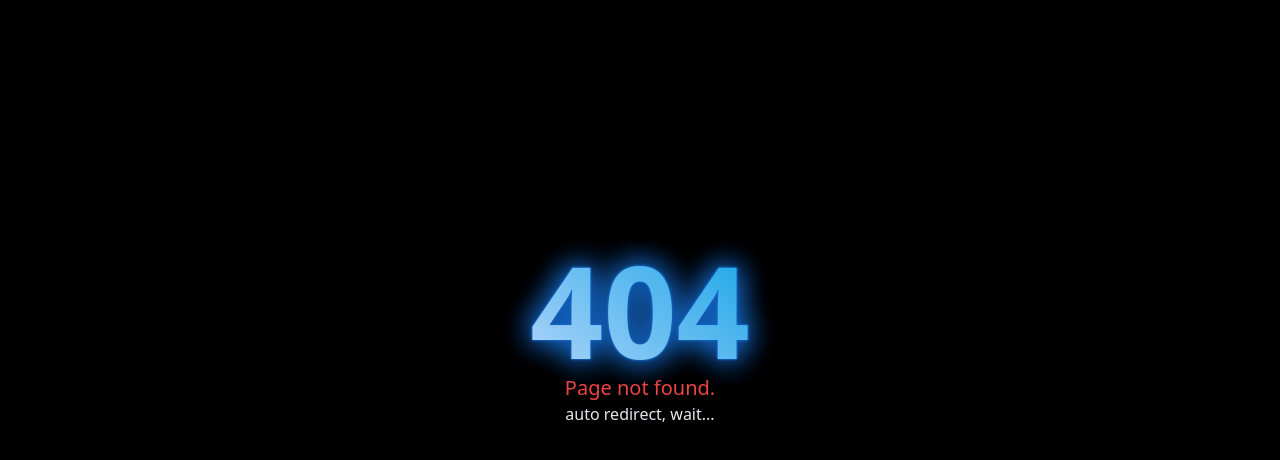
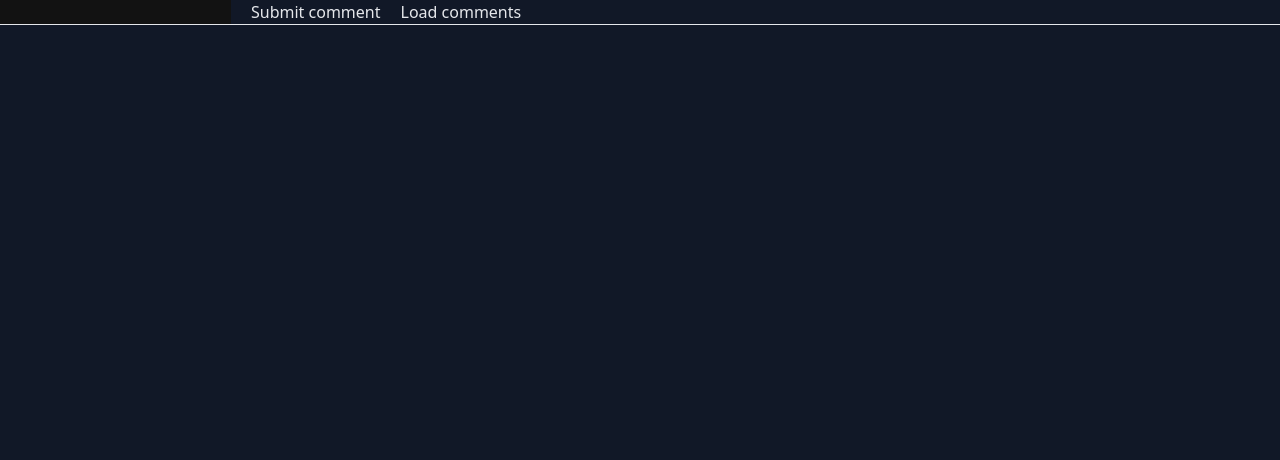
Before and after one commit to yogyy/learn-NextJS, a Next.js app: page /comments in a window 1280 px wide. Before the commit this address had no page. Shown: the top 460 px of the page. Built offline with nearby package versions, Linux system fonts and the light colour scheme.

Commit message:
API route

```diff
--- /dev/null
+++ b/data/comments.ts
@@ -0,0 +1,14 @@
+export const comments = [
+  {
+    id: 1,
+    text: 'dimas anjay mabar',
+  },
+  {
+    id: 2,
+    text: 'ada indonesia coyy',
+  },
+  {
+    id: 3,
+    text: "gwe i'm fine",
+  },
+];
--- /dev/null
+++ b/pages/api/[...params].ts
@@ -0,0 +1,6 @@
+import {NextApiRequest, NextApiResponse} from 'next';
+export default function handler(req: NextApiRequest, res: NextApiResponse) {
+  const params = req.query.params;
+  console.log(params);
+  res.status(200).json(params);
+}
--- /dev/null
+++ b/pages/api/comments/[commentId].ts
@@ -0,0 +1,23 @@
+import {NextApiRequest, NextApiResponse} from 'next';
+import {comments} from '../../../data/comments';
+
+interface CustomRequest extends NextApiRequest {
+  query: {
+    commentId: string;
+  };
+}
+
+export default function handler(req: CustomRequest, res: NextApiResponse) {
+  const {commentId} = req.query;
+  if (req.method === 'GET') {
+    const parsedCommentId = parseInt(commentId);
+    const comment = comments.find((comment) => comment.id === parsedCommentId);
+    res.status(200).json(comment);
+  } else if (req.method === 'DELETE') {
+    const parsedCommentId = parseInt(commentId);
+    const deletedComment = comments.find((comment) => comment.id === parsedCommentId);
+    const index = comments.findIndex((comment) => comment.id === parsedCommentId);
+    comments.splice(index, 1);
+    res.status(200).json(deletedComment);
+  }
+}
--- /dev/null
+++ b/pages/api/comments/index.ts
@@ -0,0 +1,29 @@
+import {NextApiRequest, NextApiResponse} from 'next';
+import {comments} from '../../../data/comments';
+
+export default function handler(req: NextApiRequest, res: NextApiResponse) {
+  if (req.method === 'GET') {
+    res.status(200).json(comments);
+  } else if (req.method === 'POST') {
+    const comment = req.body.comment;
+    const newComment = {
+      id: Date.now(),
+      text: comment,
+    };
+    comments.push(newComment);
+    res.status(201).json(newComment);
+  } else if (req.method === 'PATCH') {
+    const commentId =
+      typeof req.query.commentId === 'string' ? parseInt(req.query.commentId) : undefined;
+    const updatedComment = req.body.comment;
+    const index = comments.findIndex((comment) => comment.id === commentId);
+    if (index === -1) {
+      res.status(404).json({message: 'Comment not found'});
+    } else {
+      comments[index].text = updatedComment;
+      res.status(200).json(comments[index]);
+    }
+  } else {
+    res.status(405).json({message: 'Method not allowed'});
+  }
+}
--- /dev/null
+++ b/pages/comments/index.tsx
@@ -0,0 +1,60 @@
+import {useState} from 'react';
+
+export default function CommentPage() {
+  const [comments, setComments] = useState([]);
+  const [comment, setComment] = useState('');
+
+  const fetchComments = async () => {
+    const response = await fetch('/api/comments');
+    const data = await response.json();
+    setComments(data);
+  };
+
+  const submitComment = async () => {
+    if (!comment) {
+      // Do not submit empty comments
+      return console.warn('empty comment');
+    }
+    const response = await fetch('/api/comments', {
+      method: 'POST',
+      body: JSON.stringify({comment}),
+      headers: {
+        'Content-Type': 'application/json',
+      },
+    });
+    const data = await response.json();
+    console.log(data);
+    setComment('');
+    fetchComments();
+  };
+
+  const deleteComment = async (commentId: number) => {
+    await fetch(`/api/comments/${commentId}`, {
+      method: 'DELETE',
+    });
+    fetchComments();
+  };
+
+  return (
+    <>
+      <div className="flex gap-5">
+        <input type="text" value={comment} onChange={(e) => setComment(e.target.value)} />
+        <button onClick={submitComment}>Submit comment</button>
+        <button onClick={fetchComments}>Load comments</button>
+      </div>
+      <hr />
+      {comments.map((comment: any) => {
+        return (
+          <div key={comment.id} className="flex gap-3  mt-5 layout">
+            <p className="text-base font-semibold">
+              {comment.id}. {comment.text}
+            </p>
+            <button className="text-red-500 font-bold" onClick={() => deleteComment(comment.id)}>
+              delete
+            </button>
+          </div>
+        );
+      })}
+    </>
+  );
+}
```
